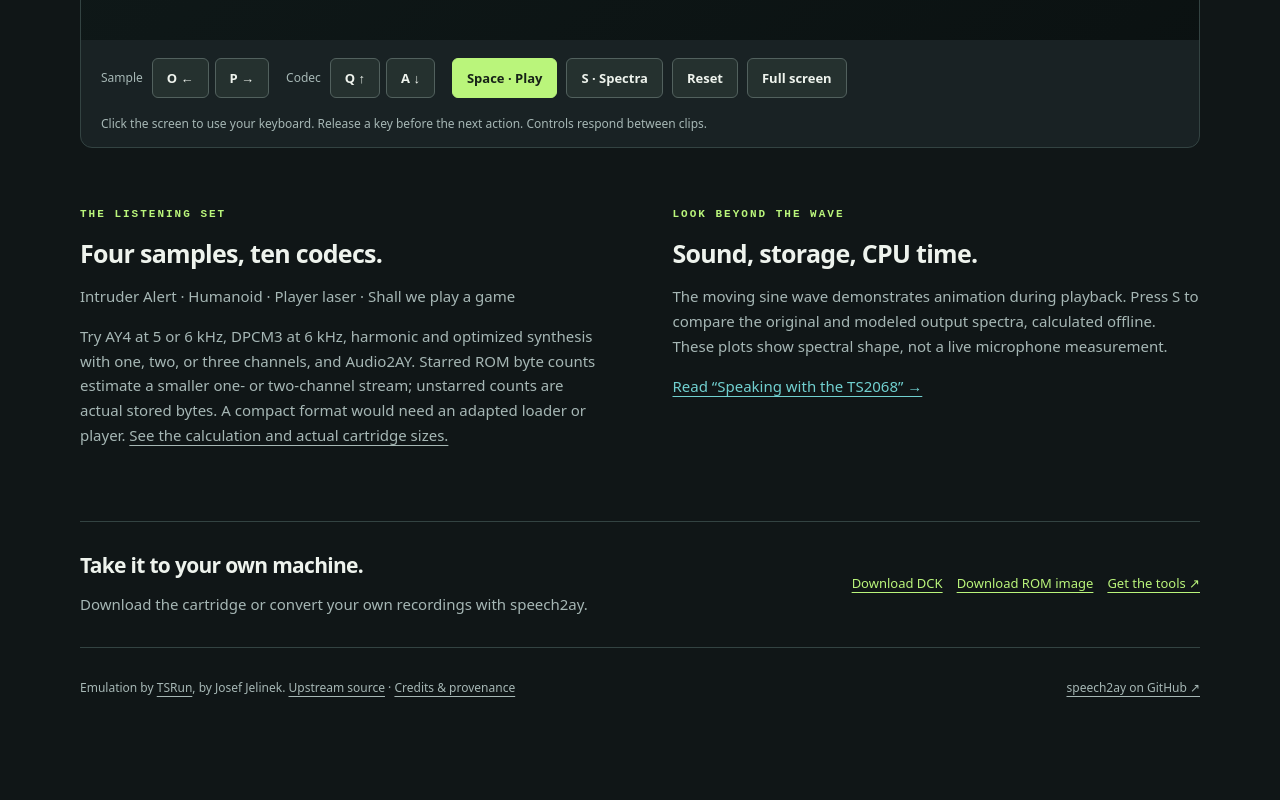
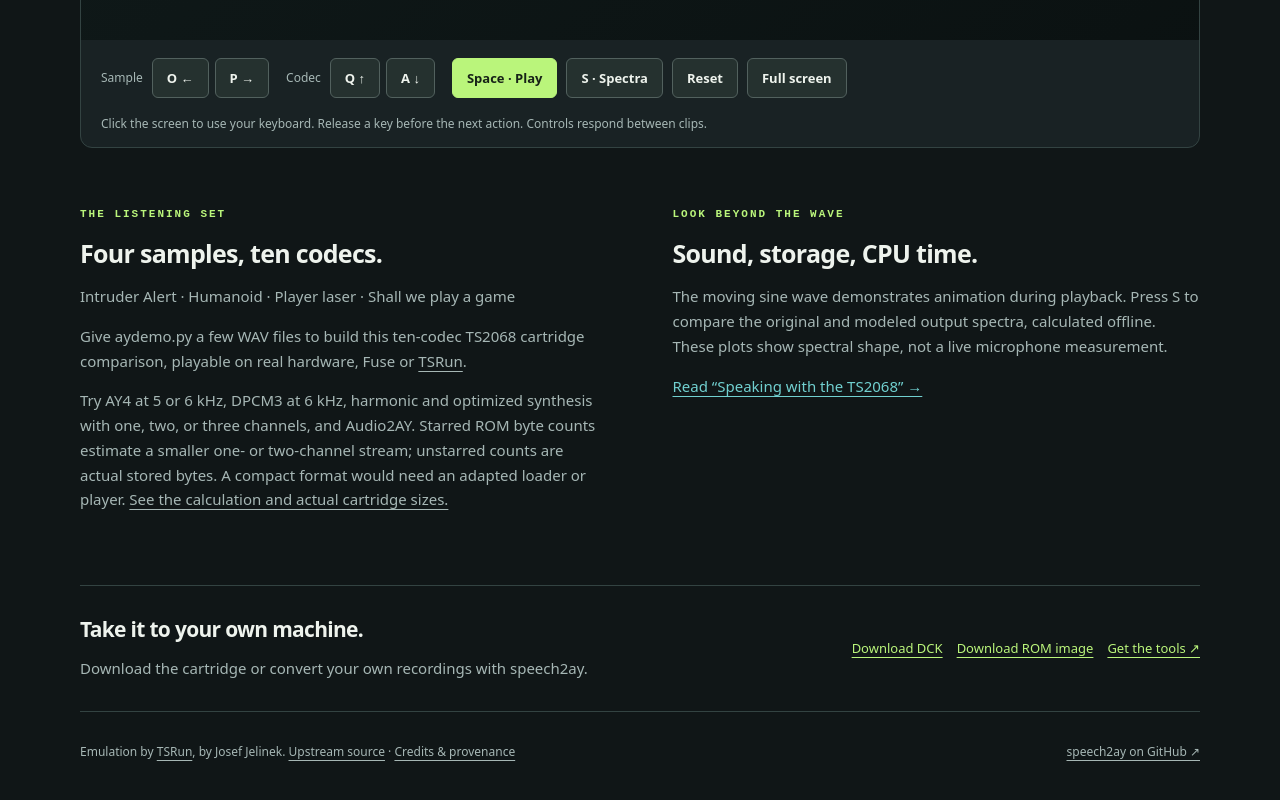
Before and after one commit to jon0x0/speech2ay, a website: page web/index.html in a window 1280 px wide. Shown: the part 1004-1804 px from the top of the page. Before the commit the page ends 1741 px from the top, so only its background shows below. Drawn offline with Linux system fonts and the light colour scheme.

Commit message:
Describe ten-codec Audio Lab generation

```diff
--- a/web/index.html
+++ b/web/index.html
@@ -18,7 +18,7 @@
       <div class="controls"><div class="control-group"><span>Sample</span><button data-key="KeyO" aria-label="Previous sample">O ←</button><button data-key="KeyP" aria-label="Next sample">P →</button></div><div class="control-group"><span>Codec</span><button data-key="KeyQ" aria-label="Previous codec">Q ↑</button><button data-key="KeyA" aria-label="Next codec">A ↓</button></div><button class="play" data-key="Space">Space · Play</button><button data-key="KeyS">S · Spectra</button><button id="reset">Reset</button><button id="fullscreen">Full screen</button></div>
       <p class="hint">Click the screen to use your keyboard. Release a key before the next action. Controls respond between clips.</p>
     </section>
-    <section class="details"><div><p class="eyebrow">THE LISTENING SET</p><h2>Four samples, ten codecs.</h2><p>Intruder Alert · Humanoid · Player laser · Shall we play a game</p><p>Try AY4 at 5 or 6 kHz, DPCM3 at 6 kHz, harmonic and optimized synthesis with one, two, or three channels, and Audio2AY. Starred ROM byte counts estimate a smaller one- or two-channel stream; unstarred counts are actual stored bytes. A compact format would need an adapted loader or player. <a href="article.html#smaller-one--and-two-channel-streams">See the calculation and actual cartridge sizes.</a></p></div><div><p class="eyebrow">LOOK BEYOND THE WAVE</p><h2>Sound, storage, CPU time.</h2><p>The moving sine wave demonstrates animation during playback. Press S to compare the original and modeled output spectra, calculated offline. These plots show spectral shape, not a live microphone measurement.</p><a class="text-link" href="article.html">Read “Speaking with the TS2068” →</a></div></section>
+    <section class="details"><div><p class="eyebrow">THE LISTENING SET</p><h2>Four samples, ten codecs.</h2><p>Intruder Alert · Humanoid · Player laser · Shall we play a game</p><p>Give aydemo.py a few WAV files to build this ten-codec TS2068 cartridge comparison, playable on real hardware, Fuse or <a href="https://josef-jelinek.github.io/TSRun/">TSRun</a>.</p><p>Try AY4 at 5 or 6 kHz, DPCM3 at 6 kHz, harmonic and optimized synthesis with one, two, or three channels, and Audio2AY. Starred ROM byte counts estimate a smaller one- or two-channel stream; unstarred counts are actual stored bytes. A compact format would need an adapted loader or player. <a href="article.html#smaller-one--and-two-channel-streams">See the calculation and actual cartridge sizes.</a></p></div><div><p class="eyebrow">LOOK BEYOND THE WAVE</p><h2>Sound, storage, CPU time.</h2><p>The moving sine wave demonstrates animation during playback. Press S to compare the original and modeled output spectra, calculated offline. These plots show spectral shape, not a live microphone measurement.</p><a class="text-link" href="article.html">Read “Speaking with the TS2068” →</a></div></section>
     <section class="downloads"><div><h2>Take it to your own machine.</h2><p>Download the cartridge or convert your own recordings with speech2ay.</p></div><div class="download-links"><a href="assets/TS2068-Audio-Lab.dck" download>Download DCK</a><a href="assets/TS2068-Audio-Lab-PicoROM.bin" download>Download ROM image</a><a href="https://github.com/jon0x0/speech2ay">Get the tools ↗</a></div></section>
   </main>
   <footer><span>Emulation by <a href="https://josef-jelinek.github.io/TSRun/">TSRun</a>, by Josef Jelinek. <a href="https://github.com/josef-jelinek/TSRun">Upstream source</a> · <a href="credits.html">Credits &amp; provenance</a></span><span><a href="https://github.com/jon0x0/speech2ay">speech2ay on GitHub ↗</a></span></footer>
```
Also changed, not shown: README.md.
